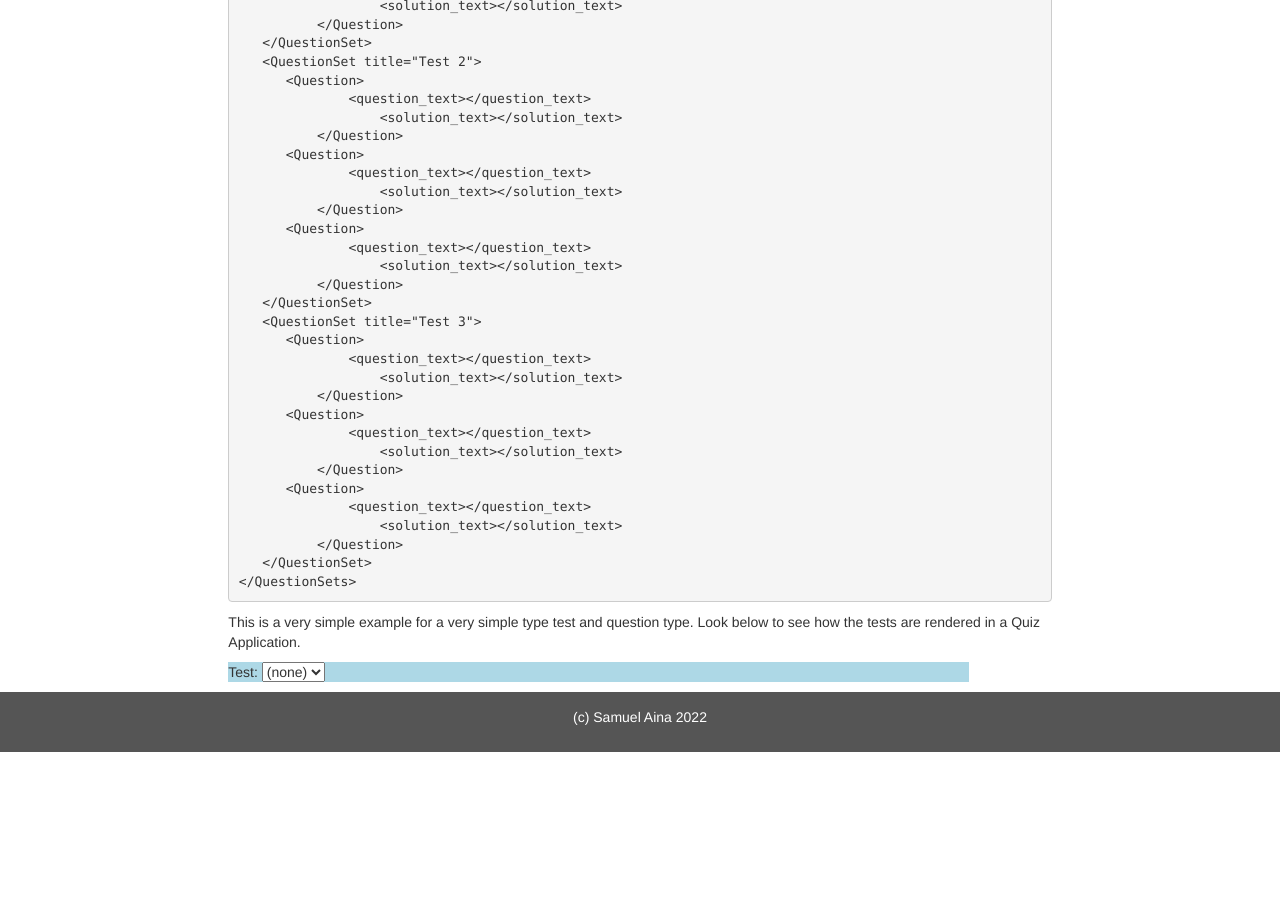
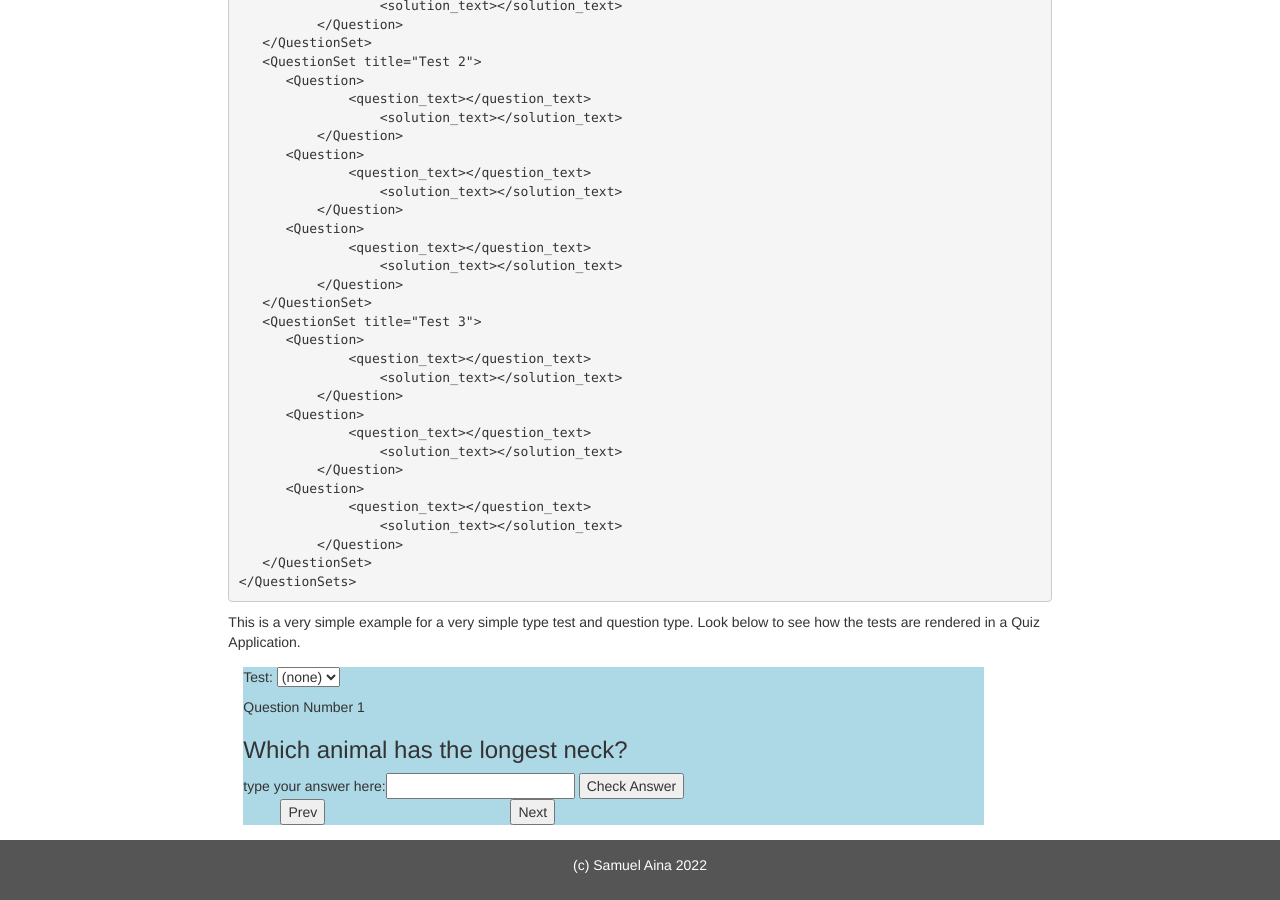
Before and after one commit to SamuelAina/XQ-XML-DOCS, a Jekyll site: the page built from docs/index.md, in a window 1280 px wide and 900 px high, scrolled down 691 px. Built offline with Jekyll 4.4.1, drawn with Linux system fonts in a browser that asks for light colours; our own code applies the rules of GitHub Pages for plain Markdown files; before the commit the page ends 1443 px from its top, so only the background shows below that.

Commit message:
Update index.md

````diff
--- a/docs/index.md
+++ b/docs/index.md
@@ -62,14 +62,23 @@ See example of this below.
 ```
 This is a very simple example for a very simple type test and question type. Look below to see how the tests are rendered in a Quiz Application.
 
-<div id="questionSetContainer" style="border:thin;width:90%;background-color:lightblue;">
+<div id="questionSetContainer" style="border:thin;width:90%;background-color:lightblue;margin:15px;">
   <span>Test:</span>
-  <span id="selectContainer"></span>
-  <p/>
-  <div id="questionContainer">
-  </div>
+  <span id="selectContainer">
+  <select id="questionSetSelid" onchange="selectTest()">
+      <option>(none)</option>
+	  <option>Test 1</option><option>Test 2</option><option>Test 3</option>
+  </select>
+  </span>
+  <p>
+  </p><div id="questionContainer">
+			<span>Question Number 1</span>
+			<h3>Which animal has the longest neck?</h3>
+			<span>type your answer here:</span><input id="userAnswer" type="text">
+			<button onclick="checkAnswer()">Check Answer</button><p>
+			<button onclick="prevQuestion()" style="margin-left:5%;">Prev</button><button onclick="nextQuestion()" style="margin-left:25%;">Next</button>
+		</p></div>
 </div>
-
 <script>
 var myxml=`
  <QuestionSets title="Three Tests for my students">
````
